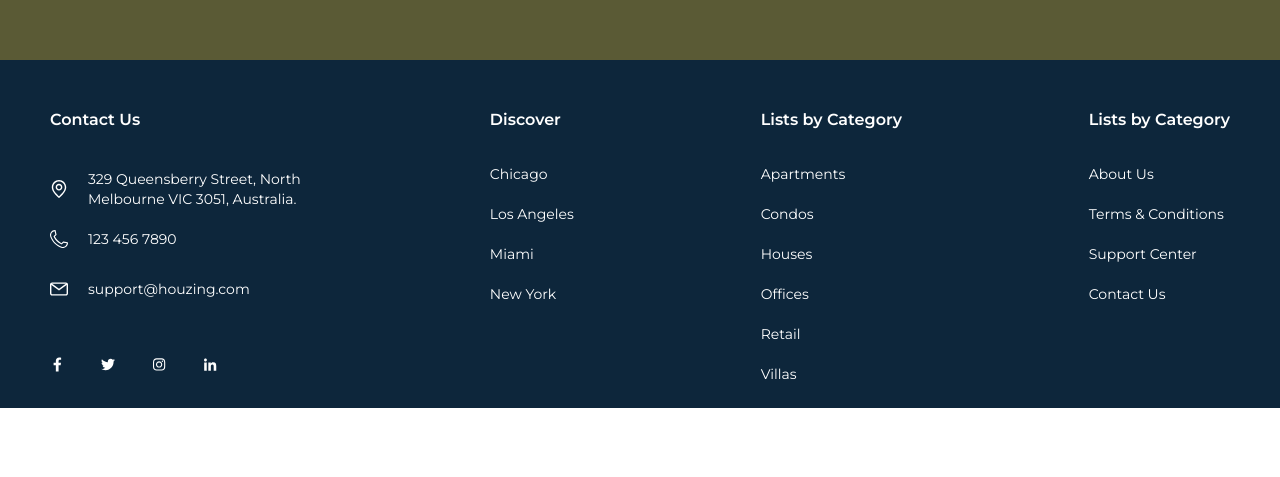
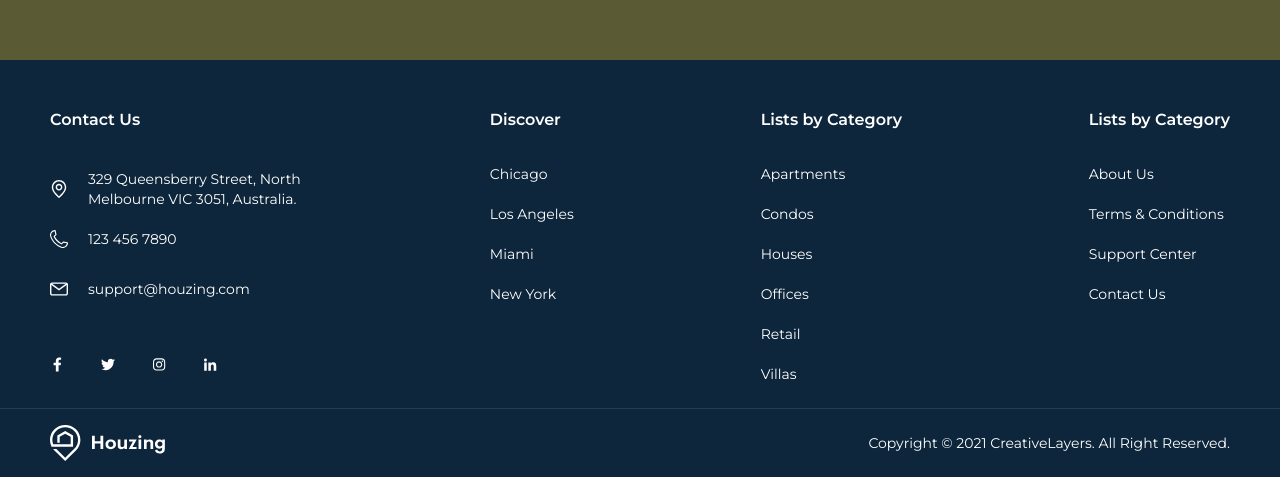
Before and after one commit to Sardor0795/Houzing-self-made, a React (Create React App) app: page / in a window 1280 px wide. Shown: the part 4855-5332 px from the top of the page. Before the commit the page ends 5263 px from the top, so only its background shows below. Built offline with nearby package versions, Linux system fonts and the light colour scheme.

Commit message:
Finish footer

```diff
--- /dev/null
+++ b/src/components/footer/footer__bottom/index.jsx
@@ -0,0 +1,23 @@
+import React, { Component } from "react";
+import { Container } from "../../../global.style";
+import { Copyright, FooterBottomWrapper } from "./style";
+
+import LogoIcon from "../../../assets/icons/logo.svg";
+import { LogoIconStyle } from "../../header/style";
+
+export class FooterBottom extends Component {
+  render() {
+    return (
+      <Container>
+        <FooterBottomWrapper>
+          <LogoIconStyle href="!#">
+            <img src={LogoIcon} alt="logo" />
+          </LogoIconStyle>
+          <Copyright>
+            Copyright © 2021 CreativeLayers. All Right Reserved.
+          </Copyright>
+        </FooterBottomWrapper>
+      </Container>
+    );
+  }
+}
--- /dev/null
+++ b/src/components/footer/footer__bottom/style.jsx
@@ -0,0 +1,15 @@
+import styled from "styled-components";
+
+export const FooterBottomWrapper = styled.div`
+  padding: 16px 0;
+  display: flex;
+  justify-content: space-between;
+  align-items: center;
+`;
+
+export const Copyright = styled.p`
+  font-weight: 400;
+  font-size: 14px;
+  line-height: 20px;
+  color: #ffffff;
+`;
--- a/src/components/footer/index.jsx
+++ b/src/components/footer/index.jsx
@@ -1,12 +1,15 @@
 import React, { Component } from "react";
+import { FooterBottom } from "./footer__bottom";
 import { FooterTop } from "./footer__top";
-import { FooterWrapper } from "./style";
+import { FooterLine, FooterWrapper } from "./style";
 
 export class Footer extends Component {
   render() {
     return (
       <FooterWrapper>
         <FooterTop />
+        <FooterLine/>
+        <FooterBottom/>
       </FooterWrapper>
     );
   }
--- a/src/components/footer/style.jsx
+++ b/src/components/footer/style.jsx
@@ -3,3 +3,11 @@ import styled from "styled-components";
 export const FooterWrapper = styled.div`
   background-color: #0d263b;
 `;
+
+export const FooterLine = styled.div`
+  background-color: #253b4e;
+  height: 1px;
+  max-width: 1440px;
+  margin-right: auto;
+  margin-left: auto;
+`;
--- a/src/global.style.jsx
+++ b/src/global.style.jsx
@@ -72,7 +72,7 @@ export const GlobalStyles = createGlobalStyle`
 
   body::-webkit-scrollbar-thumb {
     /* Foreground */
-    background: #0D263B;
+    background: #0061DF;
     border-radius: 2px;
   }
 
```
